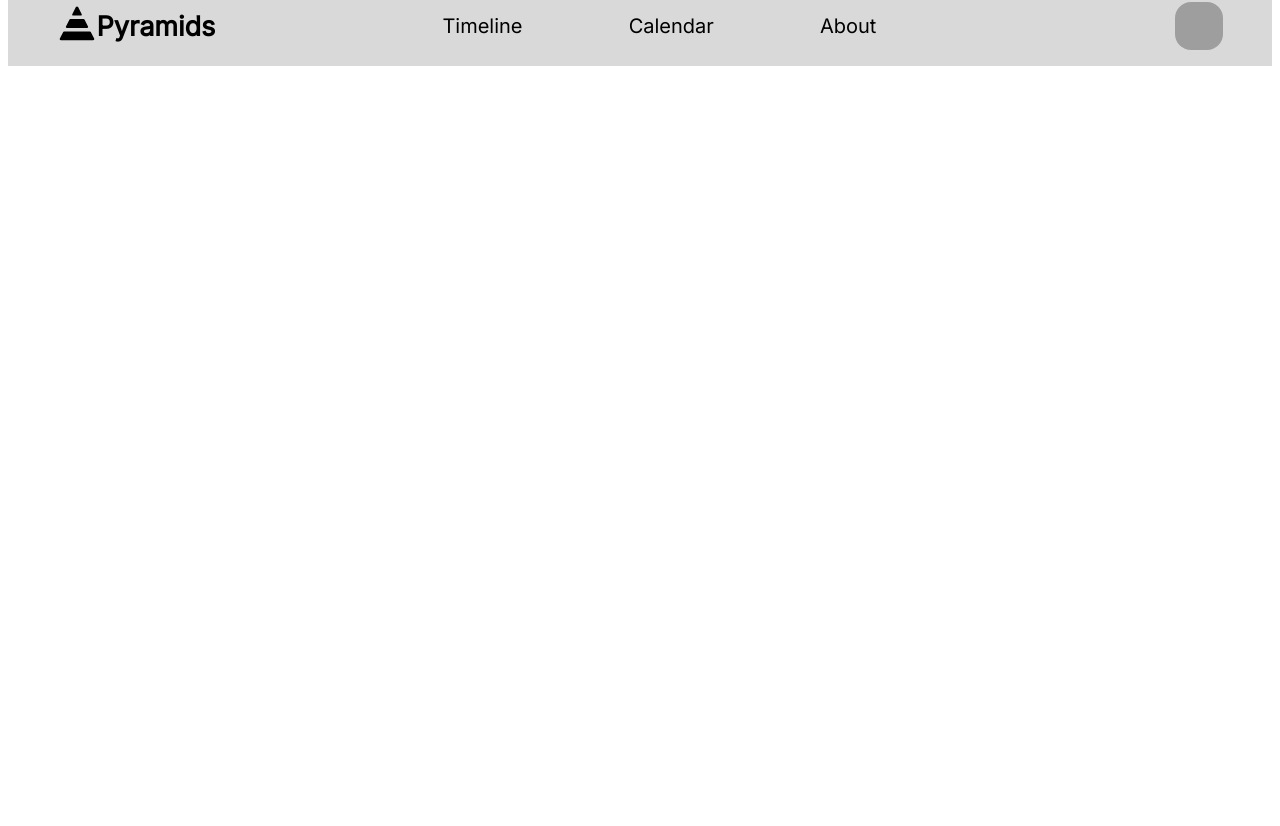
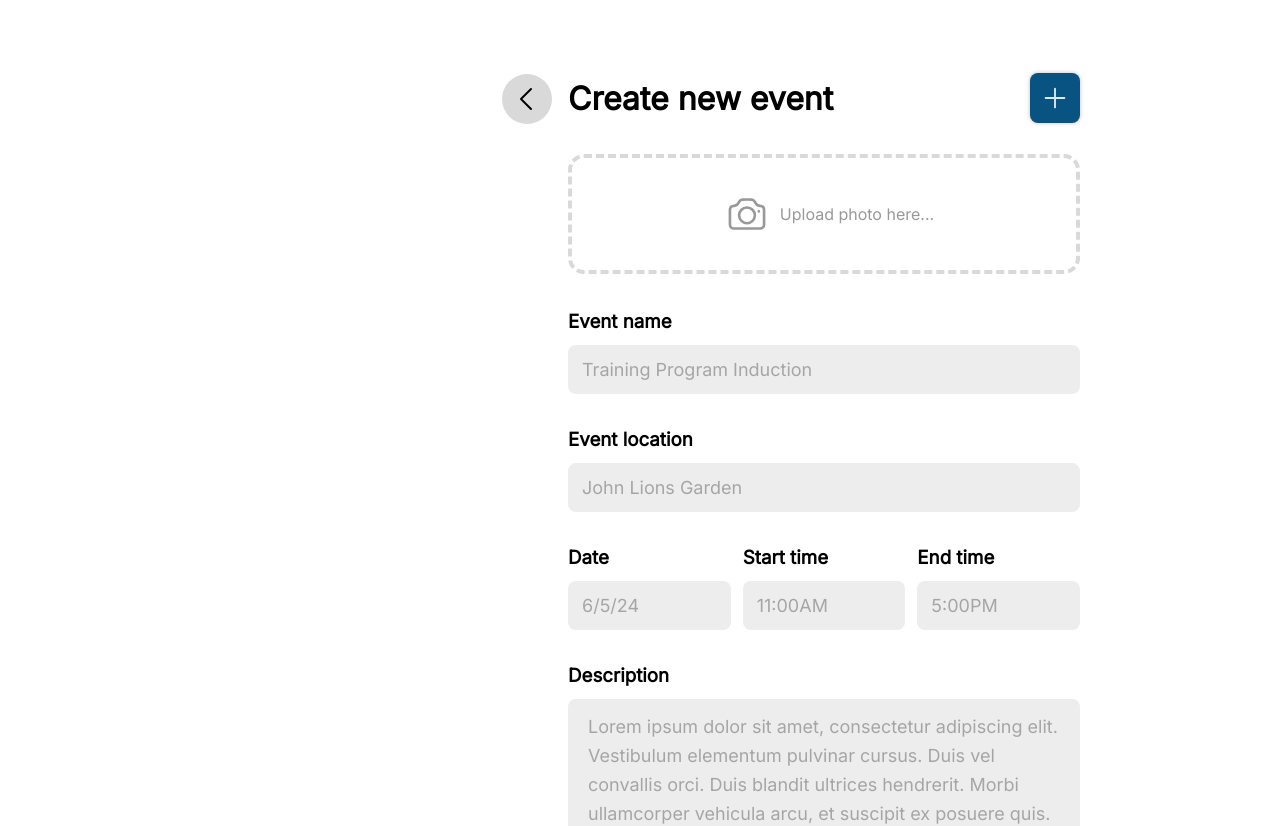
Before and after one commit to devsoc-unsw/trainee-fool-24t3, a React (Vite) app in the folder frontend/: page / in a window 1280 px wide. Shown: the part 882-1708 px from the top of the page. Before the commit the page ends 956 px from the top, so only its background shows below. Built offline with nearby package versions, Linux system fonts and the light colour scheme; grey boxes are pictures that could not be loaded.

Commit message:
📆 Add CreateEvent Component

```diff
--- a/frontend/src/App.tsx
+++ b/frontend/src/App.tsx
@@ -4,6 +4,7 @@ import { Keyword, KeywordOptions } from "./Keyword/Keyword";
 import bbq from "./assets/bbq.png";
 import NavBar from "./NavBar/NavBar";
 import Button, { ButtonOptions } from "./Button/Button";
+import CreateEvent from "./CreateEvent/CreateEvent";
 
 function App() {
   return (
@@ -30,6 +31,7 @@ function App() {
       <Button type={ButtonOptions.Plus}></Button>
       <Button type={ButtonOptions.Bookmark}></Button>
       <Button type={ButtonOptions.String}>Log in</Button>
+      <CreateEvent></CreateEvent>
       <NavBar profileImage="https://i.redd.it/white-pharaoh-in-school-textbook-v0-fgr8oliazlkd1.jpg?width=225&format=pjpg&auto=webp&s=04dc4c2c8a0170c4e161091673352cd966591475"></NavBar>
     </>
   );
--- a/frontend/src/Button/Button.tsx
+++ b/frontend/src/Button/Button.tsx
@@ -11,21 +11,22 @@ export enum ButtonOptions {
 type ButtonProps = {
   children?: string;
   type: ButtonOptions;
+  className?: string;
 };
 
 function Button(props: ButtonProps) {
   return (
     <button className={classes.button}>
       {props.type === ButtonOptions.Plus && (
-        <PlusIcon className={classes.icon}></PlusIcon>
+        <PlusIcon className={`${classes.icon} ${props.className}`}></PlusIcon>
       )}
 
       {props.type === ButtonOptions.Bookmark && (
-        <BookmarkIcon className={classes.icon}></BookmarkIcon>
+        <BookmarkIcon className={`${classes.icon} ${props.className}`}></BookmarkIcon>
       )}
 
       {props.type === ButtonOptions.String && (
-        <span className={classes.string}>{props.children}</span>
+        <span className={`${classes.string} ${props.className}`}>{props.children}</span>
       )}
     </button>
   );
--- /dev/null
+++ b/frontend/src/CreateEvent/CreateEvent.module.css
@@ -0,0 +1,99 @@
+.container {
+  margin: 80px;
+  margin-right: 15vw;
+  display: flex;
+  float: right;
+}
+
+.back {
+  width: 50px;
+  height: 50px;
+  background-color: hsl(0, 0%, 85%);
+  border-radius: 25px;
+  margin: 16px;
+  margin-top: 8px;
+  display: flex;
+  align-items: center;
+  justify-content: center;
+  border: 0px;
+}
+
+.back:hover {
+  background-color: hsl(0, 0%, 93%);
+  color: hsl(0, 0%, 18%);
+}
+
+.chevronIcon {
+  height: 32px;
+  width: 32px;
+  margin-left: -2px;
+}
+
+.main {
+  width: 40vw;
+  min-width: 400px;
+}
+
+.header {
+  display: flex;
+  justify-content: space-between;
+  align-items: center;
+  height: 64px;
+  margin-bottom: 24px;
+  font-weight: bolder;
+}
+
+.plusIcon {
+  width: 50px;
+  height: 50px;
+  padding: 10px;
+}
+
+.photo {
+  border: 4px hsl(0, 0%, 85%) dashed;
+  height: 120px;
+  border-radius: 16px;
+  display: flex;
+  justify-content: center;
+  align-items: center;
+  color: hsl(0, 0%, 60%);
+  margin-bottom: 36px;
+}
+
+.cameraIcon {
+  height: 42px;
+  width: 42px;
+  margin: 12px;
+}
+
+.field {
+  margin: 0px;
+  margin-bottom: 12px;
+}
+
+.textInput {
+  background-color: hsl(0, 0%, 93%);
+  color: hsla(0, 0%, 0%, 30%);
+  height: fit-content;
+  min-height: 48px;
+  font-size: 18px;
+  border-radius: 8px;
+  padding: 14px;
+  margin-bottom: 34px;
+}
+
+.times {
+  display: flex;
+  justify-content: space-between;
+  gap: 12px;
+}
+
+.timeInput {
+  width: 23vh;
+}
+
+.description {
+  line-height: 160%;
+  padding-left: 20px;
+  padding-right: 20px;
+}
--- /dev/null
+++ b/frontend/src/CreateEvent/CreateEvent.tsx
@@ -0,0 +1,54 @@
+import classes from "./CreateEvent.module.css";
+import Button, { ButtonOptions } from "../Button/Button";
+import { ChevronLeftIcon } from "@heroicons/react/24/solid";
+import { CameraIcon } from "@heroicons/react/24/outline";
+
+function CreateEvent() {
+  return (
+    <div className={classes.container}>
+      <button className={classes.back}>
+        <ChevronLeftIcon className={classes.chevronIcon}></ChevronLeftIcon>
+      </button>
+      <div className={classes.main}>
+        <div className={classes.header}>
+          <h1>Create new event</h1>
+          <Button
+            type={ButtonOptions.Plus}
+            className={classes.plusIcon}
+          ></Button>
+        </div>
+        <div className={classes.photo}>
+          <CameraIcon className={classes.cameraIcon}></CameraIcon>
+          <p>Upload photo here...</p>
+        </div>
+        <h3 className={classes.field}>Event name</h3>
+        <div className={classes.textInput}>Training Program Induction</div>
+        <h3 className={classes.field}>Event location</h3>
+        <div className={classes.textInput}>John Lions Garden</div>
+        <div className={classes.times}>
+          <div className={classes.timeInput}>
+            <h3 className={classes.field}>Date</h3>
+            <div className={classes.textInput}>6/5/24</div>
+          </div>
+          <div className={classes.timeInput}>
+            <h3 className={classes.field}>Start time</h3>
+            <div className={classes.textInput}>11:00AM</div>
+          </div>
+          <div className={classes.timeInput}>
+            <h3 className={classes.field}>End time</h3>
+            <div className={classes.textInput}>5:00PM</div>
+          </div>
+        </div>
+        <h3 className={classes.field}>Description</h3>
+        <div className={`${classes.textInput} ${classes.description}`}>
+          Lorem ipsum dolor sit amet, consectetur adipiscing elit. Vestibulum
+          elementum pulvinar cursus. Duis vel convallis orci. Duis blandit
+          ultrices hendrerit. Morbi ullamcorper vehicula arcu, et suscipit ex
+          posuere quis. Sed turpis massa, placerat ut sem
+        </div>
+      </div>
+    </div>
+  );
+}
+
+export default CreateEvent;
```
